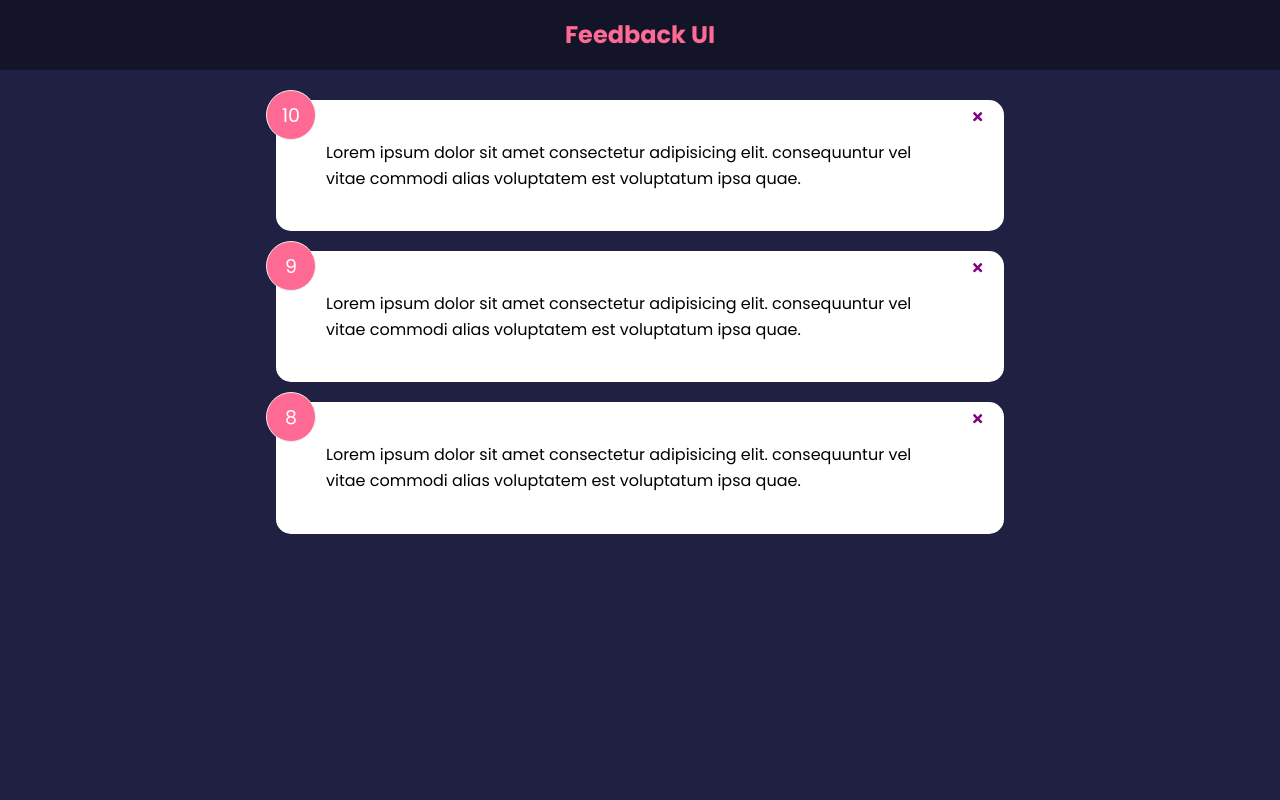
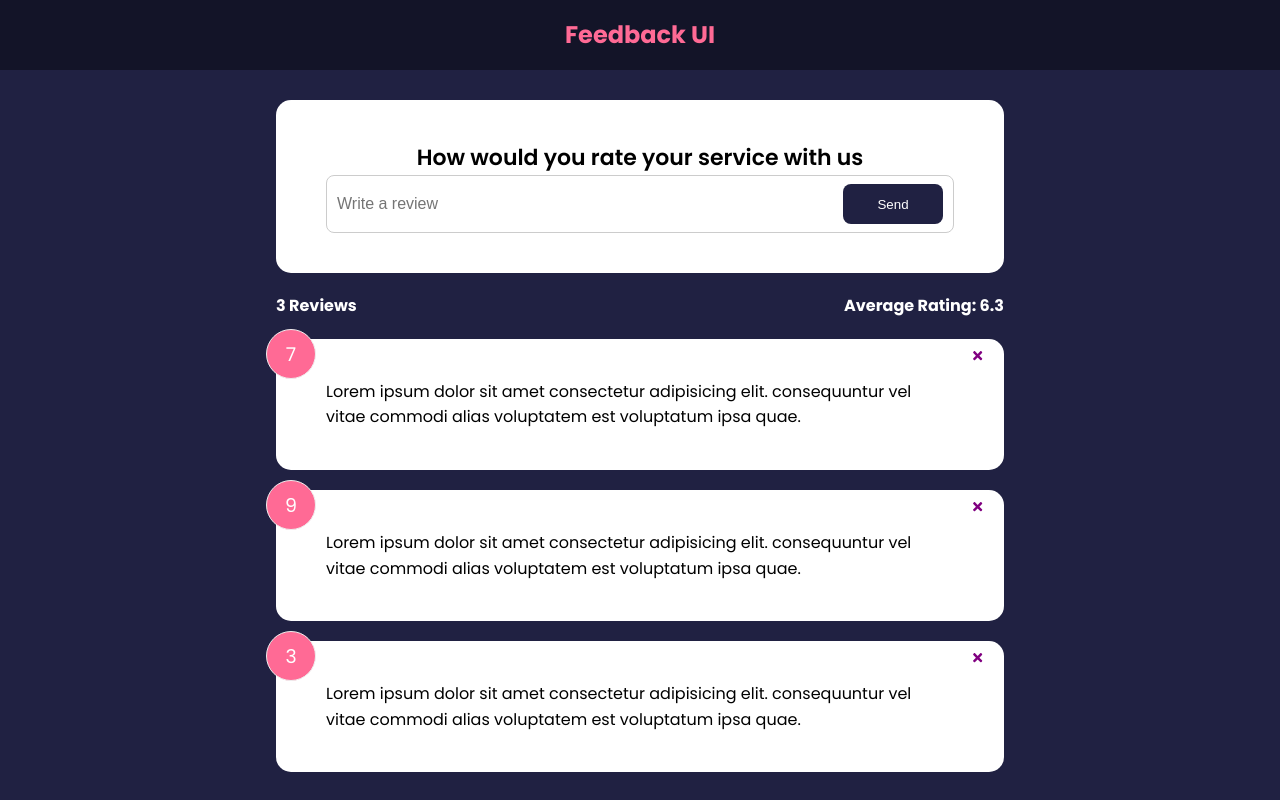
Before and after one commit to blsgrn/Feedback-React-App, a React (Create React App) app in the folder feedback-app/: page / in a window 1280 px wide. Built offline with nearby package versions, Linux system fonts and the light colour scheme; the HTML template or start-up script is replaced by a standard one.

Commit message:
Add Button component

```diff
--- a/feedback-app/src/App.js
+++ b/feedback-app/src/App.js
@@ -2,6 +2,8 @@
 import Header from './components/Header';
 import FeedbackList from './components/FeedbackList';
 import FeedbackData from './data/FeedbackData';
+import FeedbackStats from './components/FeedbackStats';
+import FeedbackForm from './components/FeedbackForm';
 
 function App() {
   const [feedback, setFeedback] = useState(FeedbackData);
@@ -16,6 +18,8 @@
     <>
       <Header />
       <div className="container">
+        <FeedbackForm />
+        <FeedbackStats feedback={feedback} />
         <FeedbackList handleDelete={deleteFeedbaack} feedback={feedback} />
       </div>
     </>
--- /dev/null
+++ b/feedback-app/src/components/FeedbackForm.jsx
@@ -0,0 +1,30 @@
+import { useState } from 'react';
+import Card from './shared/Card';
+import Button from './shared/Button';
+
+function FeedbackForm() {
+  const [text, setText] = useState('');
+  const handleTextChange = (e) => {
+    setText(e.target.value);
+  };
+
+  return (
+    <Card>
+      <form>
+        <h2>How would you rate your service with us</h2>
+        {/* rating select component */}
+        <div className="input-group">
+          <input
+            onChange={handleTextChange}
+            type="text"
+            placeholder="Write a review"
+            value={text}
+          />
+          <Button type="submit">Send</Button>
+        </div>
+      </form>
+    </Card>
+  );
+}
+
+export default FeedbackForm;
--- /dev/null
+++ b/feedback-app/src/components/FeedbackStats.jsx
@@ -0,0 +1,24 @@
+import PropTypes from 'prop-types';
+
+function FeedbackStats({ feedback }) {
+  //calculate ratings average
+  let average =
+    feedback.reduce((acc, cur) => {
+      return acc + cur.rating;
+    }, 0) / feedback.length;
+
+  average = average.toFixed(1).replace(/[.]0$/, '');
+
+  return (
+    <div className="feedback-stats">
+      <h4>{feedback.length} Reviews</h4>
+      <h4>Average Rating: {isNaN(average) ? 0 : average} </h4>
+    </div>
+  );
+}
+
+FeedbackStats.propTypes = {
+  feedback: PropTypes.array.isRequired,
+};
+
+export default FeedbackStats;
--- /dev/null
+++ b/feedback-app/src/components/shared/Button.jsx
@@ -0,0 +1,23 @@
+import PropTypes from 'prop-types';
+
+function Button({ children, version, type, isDisabled }) {
+  return (
+    <button type={type} disabled={isDisabled} className={`btn btn-${version}`}>
+      {children}
+    </button>
+  );
+}
+
+Button.defaultProps = {
+  version: 'primary',
+  type: 'button',
+  isDisabled: false,
+};
+
+Button.propTypes = {
+  children: PropTypes.node.isRequired,
+  type: PropTypes.string,
+  version: PropTypes.string,
+  isDisabled: PropTypes.bool,
+};
+export default Button;
--- a/feedback-app/src/data/FeedbackData.js
+++ b/feedback-app/src/data/FeedbackData.js
@@ -1,7 +1,7 @@
 const FeedbackData = [
   {
     id: 1,
-    rating: 10,
+    rating: 7,
     text: 'Lorem ipsum dolor sit amet consectetur adipisicing elit. consequuntur vel vitae commodi alias voluptatem est voluptatum ipsa quae.',
   },
   {
@@ -11,7 +11,7 @@
   },
   {
     id: 3,
-    rating: 8,
+    rating: 3,
     text: 'Lorem ipsum dolor sit amet consectetur adipisicing elit. consequuntur vel vitae commodi alias voluptatem est voluptatum ipsa quae.',
   },
 ];
```
